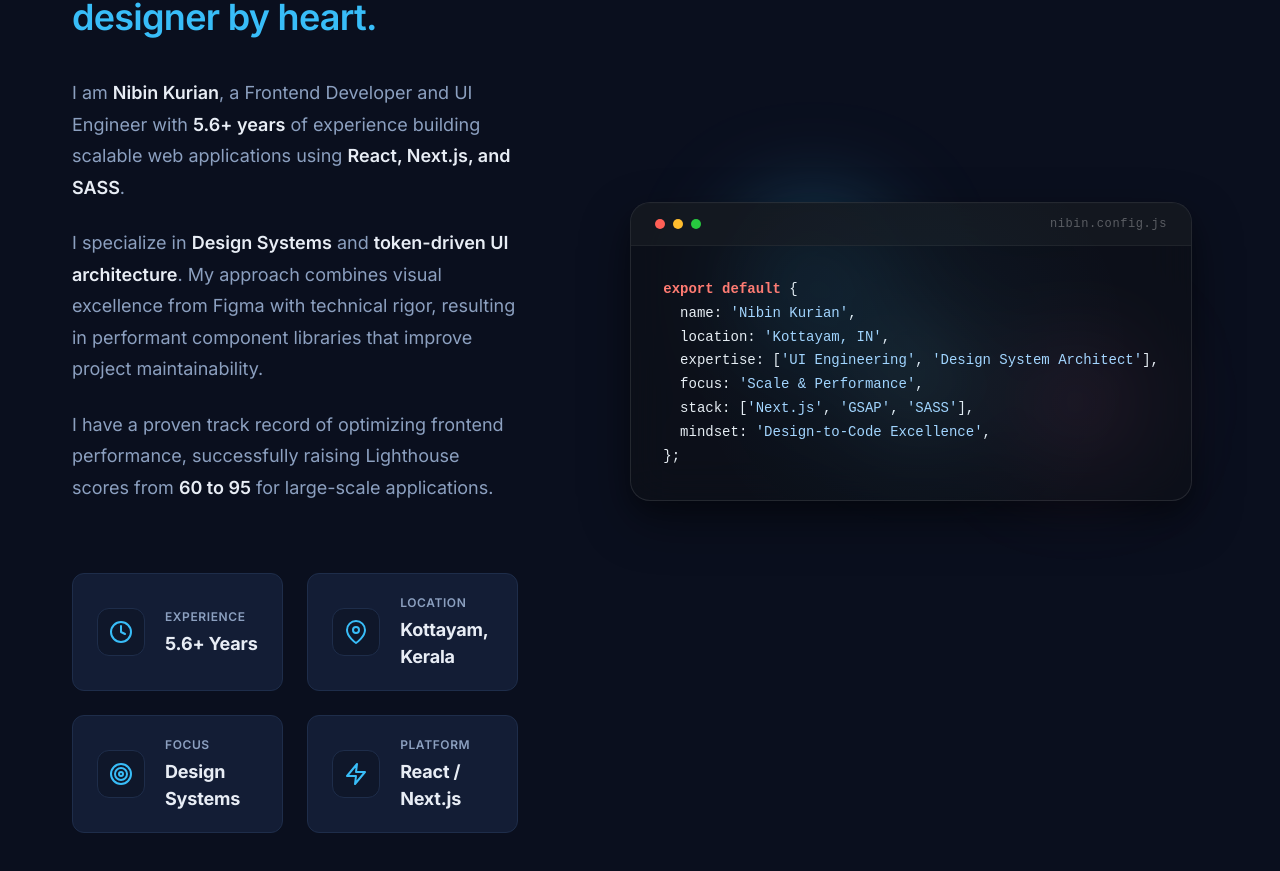
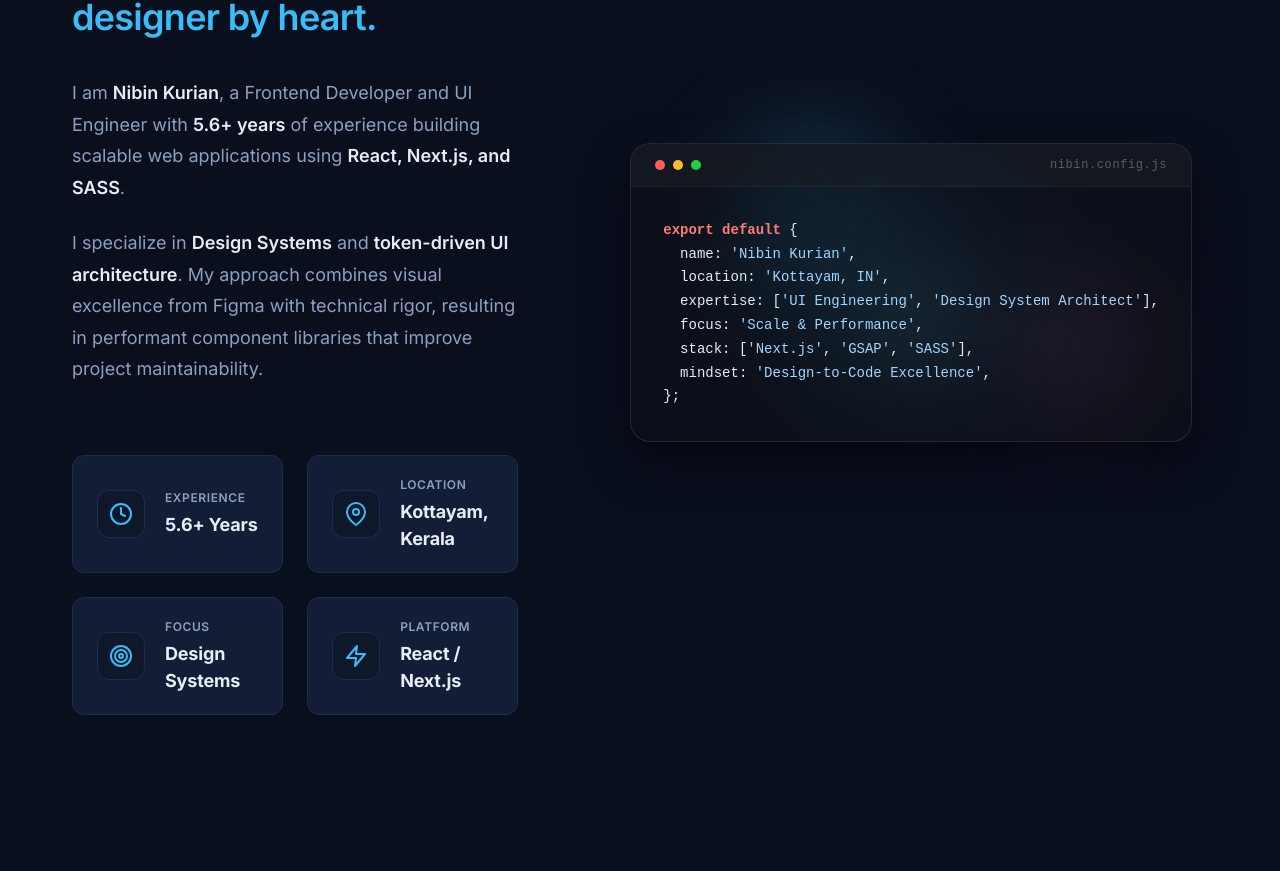
Before and after one commit to nibin-org/nibin-portfolio, a Next.js app: page / in a window 1280 px wide. Shown: the part 1037-1908 px from the top of the page. Built offline with nearby package versions, Linux system fonts and the light colour scheme.

Commit message:
fix:  About section component with interactive terminal, floating orbs, and associated styling.

```diff
--- a/src/components/sections/About.module.scss
+++ b/src/components/sections/About.module.scss
@@ -151,6 +151,10 @@
 .visualSide {
     position: relative;
     perspective: 1000px;
+    width: 100%;
+    max-width: 100%;
+    display: flex;
+    justify-content: center;
 }
 
 .meshContainer {
@@ -196,6 +200,9 @@
     position: relative;
     padding: $space-4;
     transform-style: preserve-3d;
+    width: 100%;
+    max-width: 100%;
+    box-sizing: border-box;
 }
 
 .terminal {
@@ -209,6 +216,7 @@
         0 10px 20px rgba(0, 0, 0, 0.2),
         inset 0 1px 1px rgba(255, 255, 255, 0.05);
     transform-style: preserve-3d;
+    max-width: 100%;
 }
 
 .terminalHeader {
@@ -251,7 +259,11 @@
 }
 
 .terminalBody {
-    padding: $space-8;
+    padding: $space-5;
+
+    @include md {
+        padding: $space-8;
+    }
 }
 
 .code {
@@ -260,6 +272,22 @@
     line-height: 1.7;
     color: #e6edf3;
     margin: 0;
+    overflow-x: auto;
+    white-space: pre;
+
+    // Custom scrollbar for better look
+    &::-webkit-scrollbar {
+        height: 4px;
+    }
+
+    &::-webkit-scrollbar-track {
+        background: rgba(255, 255, 255, 0.05);
+    }
+
+    &::-webkit-scrollbar-thumb {
+        background: rgba($color-accent, 0.2);
+        border-radius: $radius-full;
+    }
 }
 
 .terminalGlow {
--- a/src/components/sections/About.tsx
+++ b/src/components/sections/About.tsx
@@ -89,14 +89,16 @@ export default function About() {
                 window.addEventListener('resize', updateRect);
 
                 const handleMouseMove = (e: MouseEvent) => {
-                    if (!terminalRef.current || !terminalRect) return;
+                    if (!terminalRef.current || !terminalRect || window.innerWidth < 768) return;
 
                     const x = e.clientX - terminalRect.left;
                     const y = e.clientY - terminalRect.top;
                     const centerX = terminalRect.width / 2;
                     const centerY = terminalRect.height / 2;
-                    const rotateX = (y - centerY) / 20;
-                    const rotateY = (centerX - x) / 20;
+
+                    // Clamp rotation to ±10 degrees for subtle effect
+                    const rotateX = gsap.utils.clamp(-12, 12, (y - centerY) / 15);
+                    const rotateY = gsap.utils.clamp(-12, 12, (centerX - x) / 15);
 
                     gsap.to(terminalRef.current, {
                         rotateX: rotateX,
@@ -108,11 +110,13 @@ export default function About() {
                 };
 
                 const handleMouseLeave = () => {
+                    if (window.innerWidth < 768) return;
+
                     gsap.to(terminalRef.current, {
                         rotateX: 0,
                         rotateY: 0,
-                        duration: 0.8,
-                        ease: 'elastic.out(1, 0.3)'
+                        duration: 1,
+                        ease: 'elastic.out(1, 0.5)'
                     });
                 };
 
@@ -168,10 +172,6 @@ export default function About() {
                                 I specialize in <strong>Design Systems</strong> and <strong>token-driven UI architecture</strong>.
                                 My approach combines visual excellence from Figma with technical rigor, resulting in
                                 performant component libraries that improve project maintainability.
-                            </p>
-                            <p>
-                                I have a proven track record of optimizing frontend performance, successfully raising
-                                Lighthouse scores from <strong>60 to 95</strong> for large-scale applications.
                             </p>
                         </div>
 
--- a/src/components/ui/Logo.module.scss
+++ b/src/components/ui/Logo.module.scss
@@ -1,4 +1,5 @@
 @use '../../styles/variables' as *;
+@use '../../styles/mixins' as *;
 
 .logoContainer {
     display: inline-flex;
@@ -7,8 +8,13 @@
     transition: transform $transition-normal;
 
     &.sm {
-        width: 80px;
-        height: 80px;
+        width: 48px;
+        height: 48px;
+
+        @include md {
+            width: 80px;
+            height: 80px;
+        }
     }
 
     &.md {
```
